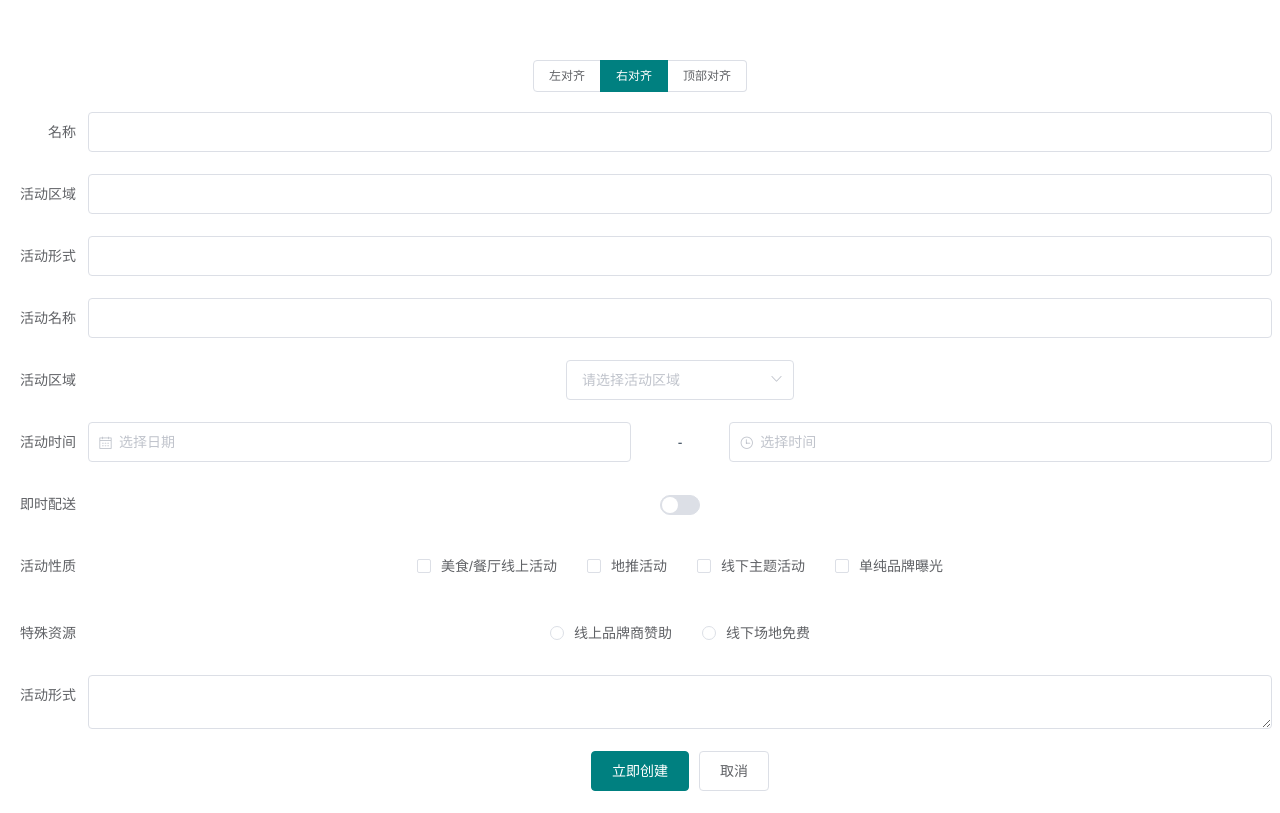
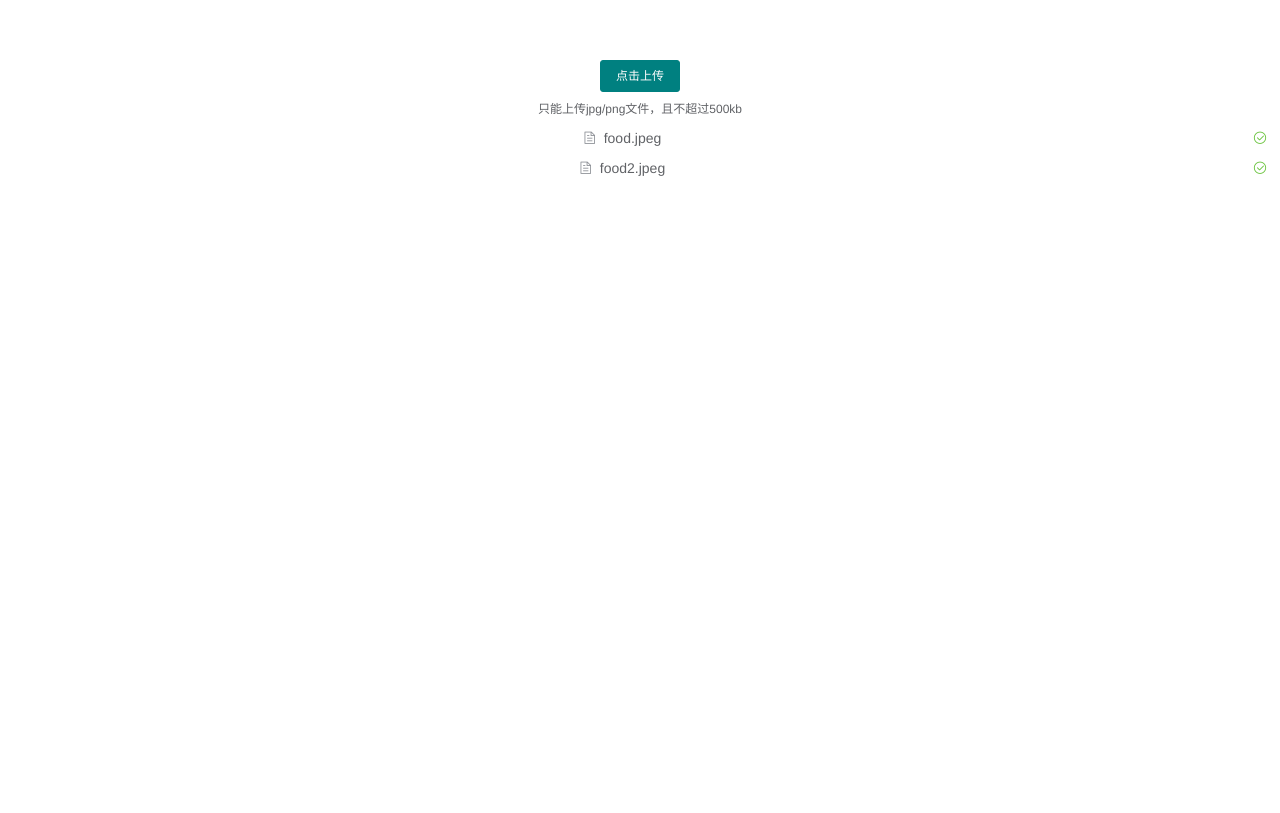
Before and after one commit to LeeCoder3962/FormTemplate, a Vue app: page / in a window 1280 px wide. Built offline with nearby package versions, Linux system fonts and the light colour scheme.

Commit message:
研究上传文件组件和异步程序

```diff
--- a/package.json
+++ b/package.json
@@ -8,8 +8,10 @@
     "lint": "vue-cli-service lint"
   },
   "dependencies": {
+    "axios": "^0.19.2",
     "core-js": "^3.6.5",
     "element-ui": "^2.4.5",
+    "mockjs": "^1.1.0",
     "vue": "^2.6.11"
   },
   "devDependencies": {
--- a/src/App.vue
+++ b/src/App.vue
@@ -1,16 +1,20 @@
 <template>
   <div id="app">
-    <FormTemplate />
+    <!-- <FormTemplate /> -->
+    <elupload />
   </div>
 </template>
 
 <script>
-import FormTemplate from './components/FormTemplate.vue'
+// import FormTemplate from './components/FormTemplate.vue'
+import elupload from './components/elupload.vue'
+// import elupload from './components/elupload_async.vue'
 
 export default {
   name: 'App',
   components: {
-    FormTemplate
+    // FormTemplate,
+    elupload
   }
 }
 </script>
--- /dev/null
+++ b/src/components/elupload.vue
@@ -0,0 +1,73 @@
+<template>
+  <div>
+    <el-upload
+      class="upload-demo"
+      action="https://jsonplaceholder.typicode.com/posts/"
+      :on-preview="handlePreview"
+      :on-remove="handleRemove"
+      :before-remove="beforeRemove"
+      multiple
+      :limit="3"
+      :on-exceed="handleExceed"
+      :file-list="fileList"
+    >
+      <el-button size="small" type="primary">点击上传</el-button>
+      <div slot="tip" class="el-upload__tip">只能上传jpg/png文件，且不超过500kb</div>
+    </el-upload>
+  </div>
+</template>
+
+<script>
+import Mock from 'mockjs'
+// var Mock = require('mockjs')
+
+// var data = Mock.mock({
+//   // 属性 list 的值是一个数组，其中含有 1 到 10 个元素
+//   'list|1-10': [{
+//     // 属性 id 是一个自增数，起始值为 1，每次增 1
+//     'id|+1': 1
+//   }]
+// })
+// 输出结果
+// console.log(JSON.stringify(data, null, 4))
+
+Mock.setup({
+  timeout: 800
+})
+
+Mock.mock('/getData', function() {
+  return [{ name: 'food.jpeg', url: 'https://fuss10.elemecdn.com/3/63/4e7f3a15429bfda99bce42a18cdd1jpeg.jpeg?imageMogr2/thumbnail/360x360/format/webp/quality/100' }, { name: 'food2.jpeg', url: 'https://fuss10.elemecdn.com/3/63/4e7f3a15429bfda99bce42a18cdd1jpeg.jpeg?imageMogr2/thumbnail/360x360/format/webp/quality/100' }]
+})
+
+import axios from 'axios'
+
+export default {
+  data() {
+    return {
+      fileList: []
+    }
+  },
+  created: function() {
+    var that = this
+    var a = axios.get('/getData')
+    a.then(function(response) {
+      console.log(response)
+      that.fileList = response.data
+    })
+  },
+  methods: {
+    handleRemove(file, fileList) {
+      console.log(file, fileList)
+    },
+    handlePreview(file) {
+      console.log(file)
+    },
+    handleExceed(files, fileList) {
+      this.$message.warning(`当前限制选择 3 个文件，本次选择了 ${files.length} 个文件，共选择了 ${files.length + fileList.length} 个文件`)
+    },
+    beforeRemove(file, fileList) {
+      return this.$confirm(`确定移除 ${file.name}？`)
+    }
+  }
+}
+</script>
--- /dev/null
+++ b/src/components/elupload_async.vue
@@ -0,0 +1,73 @@
+<template>
+  <div>
+    <el-upload
+      class="upload-demo"
+      action="https://jsonplaceholder.typicode.com/posts/"
+      :on-preview="handlePreview"
+      :on-remove="handleRemove"
+      :before-remove="beforeRemove"
+      multiple
+      :limit="3"
+      :on-exceed="handleExceed"
+      :file-list="fileList"
+    >
+      <el-button size="small" type="primary">点击上传</el-button>
+      <div slot="tip" class="el-upload__tip">只能上传jpg/png文件，且不超过500kb</div>
+    </el-upload>
+  </div>
+</template>
+
+<script>
+import Mock from 'mockjs'
+// var Mock = require('mockjs')
+
+// var data = Mock.mock({
+//   // 属性 list 的值是一个数组，其中含有 1 到 10 个元素
+//   'list|1-10': [{
+//     // 属性 id 是一个自增数，起始值为 1，每次增 1
+//     'id|+1': 1
+//   }]
+// })
+// 输出结果
+// console.log(JSON.stringify(data, null, 4))
+
+Mock.setup({
+  timeout: 800
+})
+
+Mock.mock('/getData', function() {
+  return [{ name: 'food.jpeg', url: 'https://fuss10.elemecdn.com/3/63/4e7f3a15429bfda99bce42a18cdd1jpeg.jpeg?imageMogr2/thumbnail/360x360/format/webp/quality/100' }, { name: 'food2.jpeg', url: 'https://fuss10.elemecdn.com/3/63/4e7f3a15429bfda99bce42a18cdd1jpeg.jpeg?imageMogr2/thumbnail/360x360/format/webp/quality/100' }]
+})
+
+import axios from 'axios'
+
+export default {
+  data() {
+    return {
+      fileList: []
+    }
+  },
+  created: async function() {
+    try {
+      var response = await axios.get('/getData')
+      this.fileList = response.data
+    } catch (error) {
+      console.log(error)
+    }
+  },
+  methods: {
+    handleRemove(file, fileList) {
+      console.log(file, fileList)
+    },
+    handlePreview(file) {
+      console.log(file)
+    },
+    handleExceed(files, fileList) {
+      this.$message.warning(`当前限制选择 3 个文件，本次选择了 ${files.length} 个文件，共选择了 ${files.length + fileList.length} 个文件`)
+    },
+    beforeRemove(file, fileList) {
+      return this.$confirm(`确定移除 ${file.name}？`)
+    }
+  }
+}
+</script>
--- a/src/main.js
+++ b/src/main.js
@@ -4,6 +4,11 @@ import './plugins/element.js'
 
 Vue.config.productionTip = false
 
+// new Vue({
+//   el: '#app',
+//   render: h => h(App)
+// })
+
 new Vue({
   render: h => h(App)
 }).$mount('#app')
```
Also changed, not shown: public/testasync/async_await.html (added, +28 -0 lines), public/testasync/promise.html (added, +13 -0 lines), 2 other files (tests, documents, lock files or other folders).
